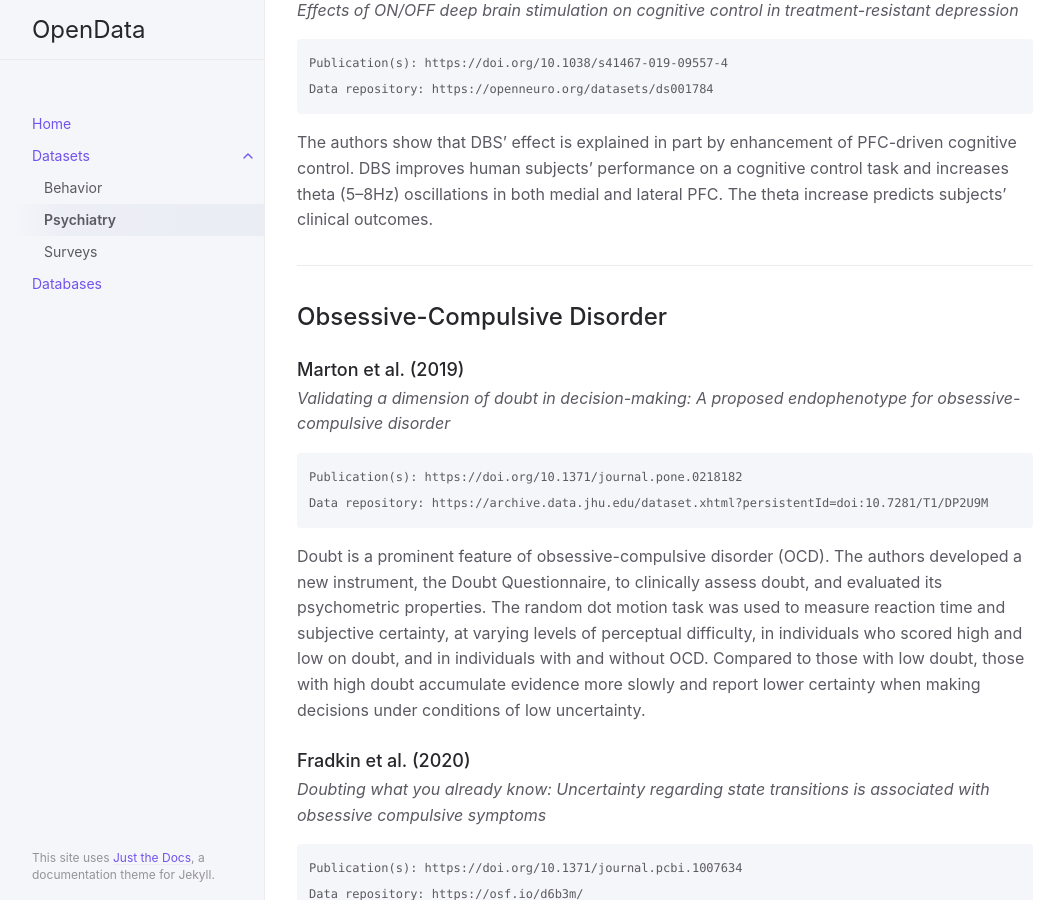
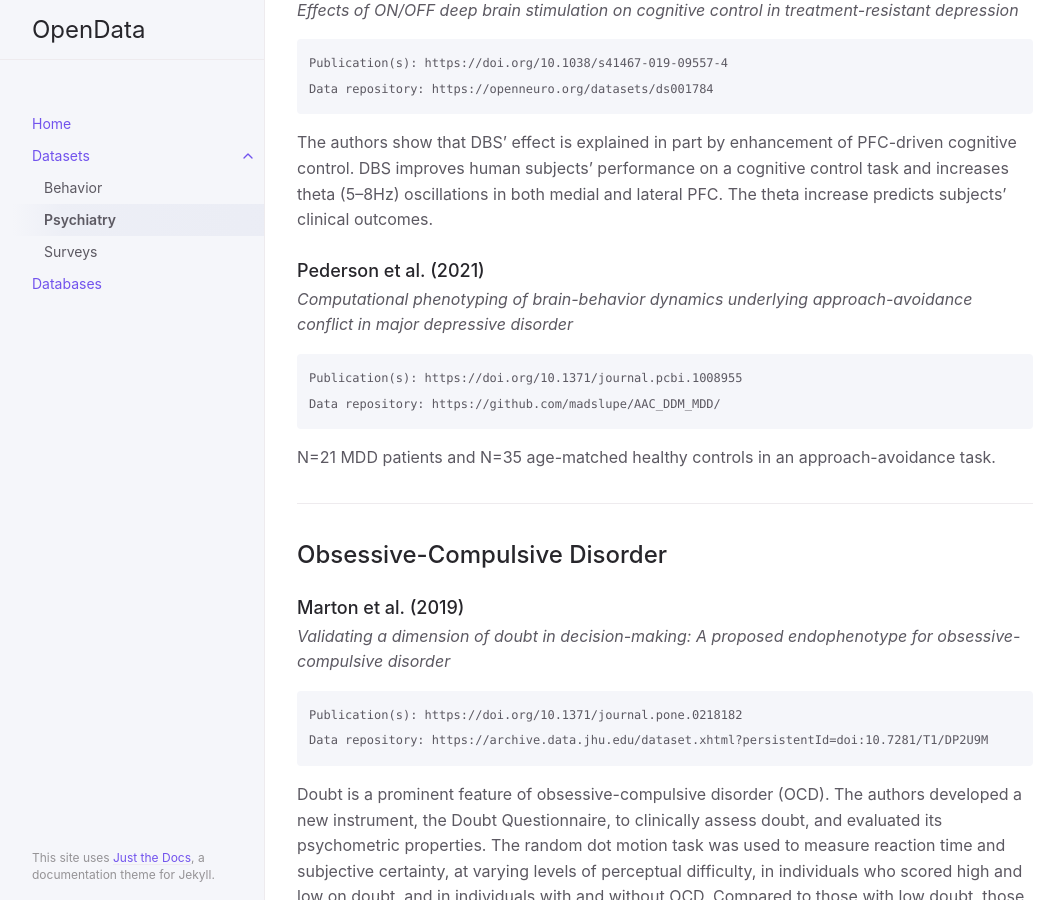
Before and after one commit to nivlab/opendata, a Jekyll site: the page built from docs/datasets/psychiatry.md, in a window 1280 px wide and 900 px high, scrolled down 3056 px. Shown: the whole window, without its empty margins (107-1162 px from the left). Built offline with Jekyll 4.4.1, drawn with Linux system fonts in a browser that asks for light colours.

Commit message:
add pederson et al. (2021)

````diff
--- a/docs/datasets/psychiatry.md
+++ b/docs/datasets/psychiatry.md
@@ -109,6 +109,15 @@ Publication(s): https://doi.org/10.1038/s41467-019-09557-4
 Data repository: https://openneuro.org/datasets/ds001784
 ```
 The authors show that DBS' effect is explained in part by enhancement of PFC-driven cognitive control. DBS improves human subjects' performance on a cognitive control task and increases theta (5–8Hz) oscillations in both medial and lateral PFC. The theta increase predicts subjects' clinical outcomes.
+
+### Pederson et al. (2021)
+{: .no_toc }
+*Computational phenotyping of brain-behavior dynamics underlying approach-avoidance conflict in major depressive disorder*
+```
+Publication(s): https://doi.org/10.1371/journal.pcbi.1008955
+Data repository: https://github.com/madslupe/AAC_DDM_MDD/
+```
+N=21 MDD patients and N=35 age-matched healthy controls in an approach-avoidance task.
 
 ---
 
````
